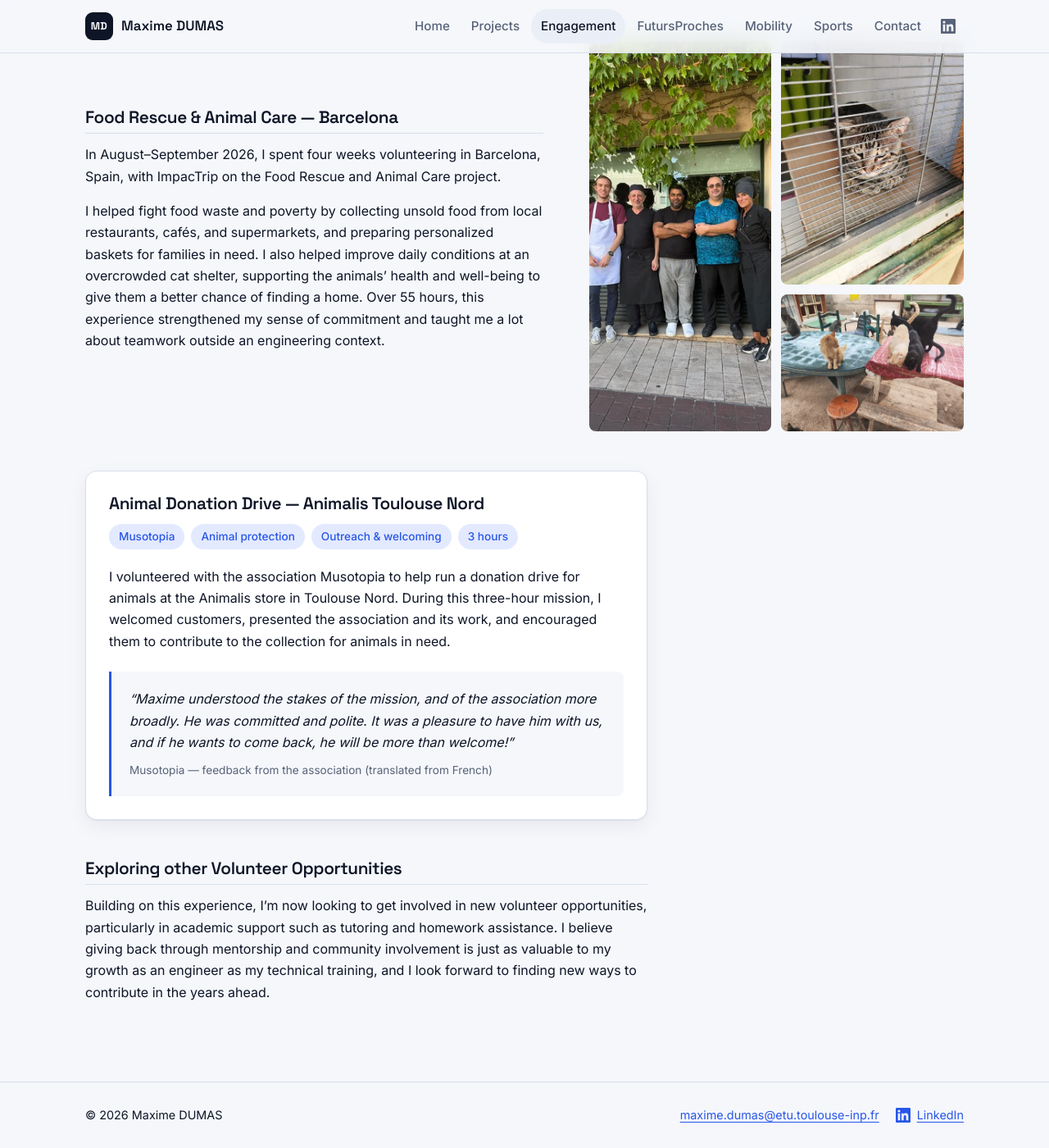
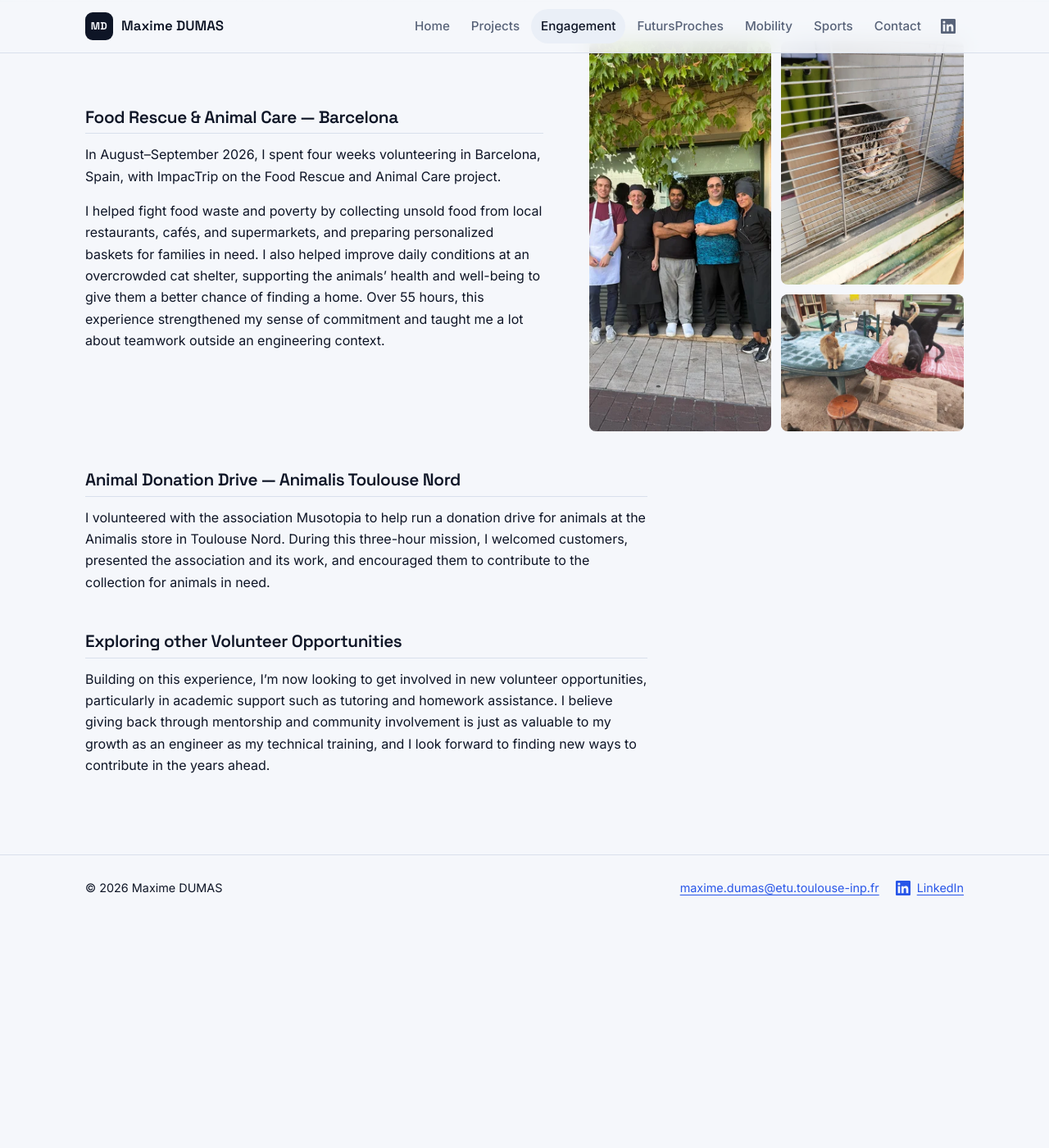
Before and after one commit to maximedumas46/e-portfolio, a Jekyll site: the page built from engagement.md, in a window 1280 px wide and 1400 px high, scrolled down 347 px. Shown: the whole window at 82% size. Built offline with Jekyll 4.4.1, drawn with Linux system fonts in a browser that asks for light colours; after the commit the page ends 1470 px from its top, so only the background shows below that.

Commit message:
Engagement: remove Musotopia feedback, match Barcelona section style
Co-Authored-By: Claude Opus 5.5 <noreply@anthropic.com>
Claude-Session: https://claude.ai/code/session_01F9CGk9QaebHGSSmk1sQwa7

```diff
--- a/assets/css/style.css
+++ b/assets/css/style.css
@@ -717,29 +717,3 @@ p { margin: 0 0 1em; }
 
 .ride-text { margin-bottom: 20px; }
 .ride-text p:last-child { margin-bottom: 0; }
-
-/* ---------- Engagement: experience card ---------- */
-.experience {
-  max-width: 68ch;
-  padding: 28px;
-  border: 1px solid var(--border);
-  border-radius: var(--radius);
-  background: var(--surface);
-  box-shadow: var(--shadow);
-}
-.experience h3 { border-bottom: 0; padding-bottom: 0; margin-top: 0; }
-.tags,
-.prose .tags { list-style: none; display: flex; flex-wrap: wrap; gap: 8px; margin: 0 0 1.25rem; padding: 0; }
-.prose .tags li {
-  margin: 0;
-  padding: 4px 12px;
-  border-radius: 999px;
-  background: var(--accent-soft);
-  color: var(--accent);
-  font-size: 0.85rem;
-  font-weight: 500;
-}
-.testimonial { margin: 1.5rem 0 0; padding: 20px 22px; border-left: 3px solid var(--accent); background: var(--bg); border-radius: 0 var(--radius-sm) var(--radius-sm) 0; }
-.testimonial blockquote { margin: 0; }
-.testimonial blockquote p { margin: 0; font-style: italic; }
-.testimonial figcaption { margin-top: 10px; font-size: 0.85rem; color: var(--muted); }
--- a/engagement.md
+++ b/engagement.md
@@ -31,25 +31,11 @@ I helped fight food waste and poverty by collecting unsold food from local resta
 {% include gallery.html images=page.photos class="collage" group="barcelona" sizes="(min-width: 960px) 25vw, 50vw" %}
 </section>
 
-<section class="experience prose" markdown="1">
+<section class="prose" markdown="1">
 
 ### Animal Donation Drive — Animalis Toulouse Nord
 
-<ul class="tags">
-  <li>Musotopia</li>
-  <li>Animal protection</li>
-  <li>Outreach &amp; welcoming</li>
-  <li>3 hours</li>
-</ul>
-
 I volunteered with the association Musotopia to help run a donation drive for animals at the Animalis store in Toulouse Nord. During this three-hour mission, I welcomed customers, presented the association and its work, and encouraged them to contribute to the collection for animals in need.
-
-<figure class="testimonial">
-  <blockquote>
-    <p>“Maxime understood the stakes of the mission, and of the association more broadly. He was committed and polite. It was a pleasure to have him with us, and if he wants to come back, he will be more than welcome!”</p>
-  </blockquote>
-  <figcaption>Musotopia — feedback from the association (translated from French)</figcaption>
-</figure>
 
 </section>
 
```
